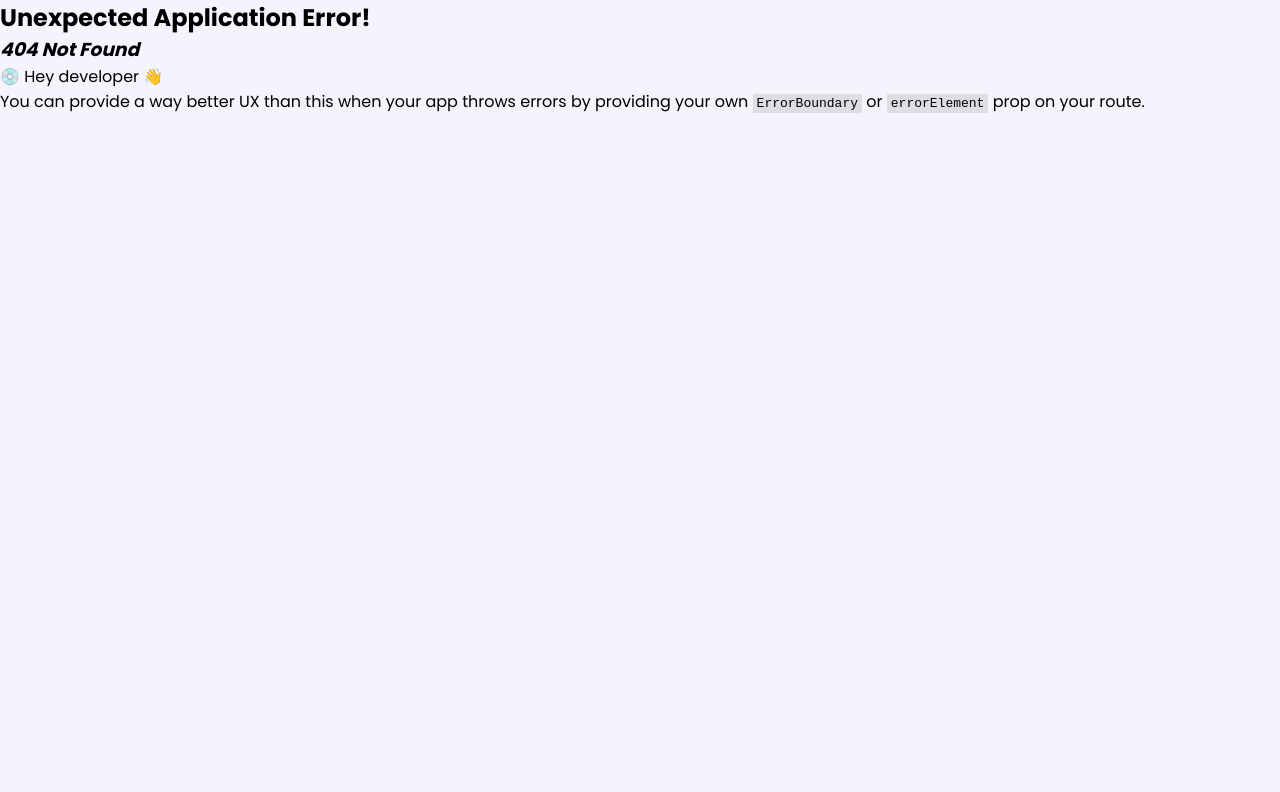
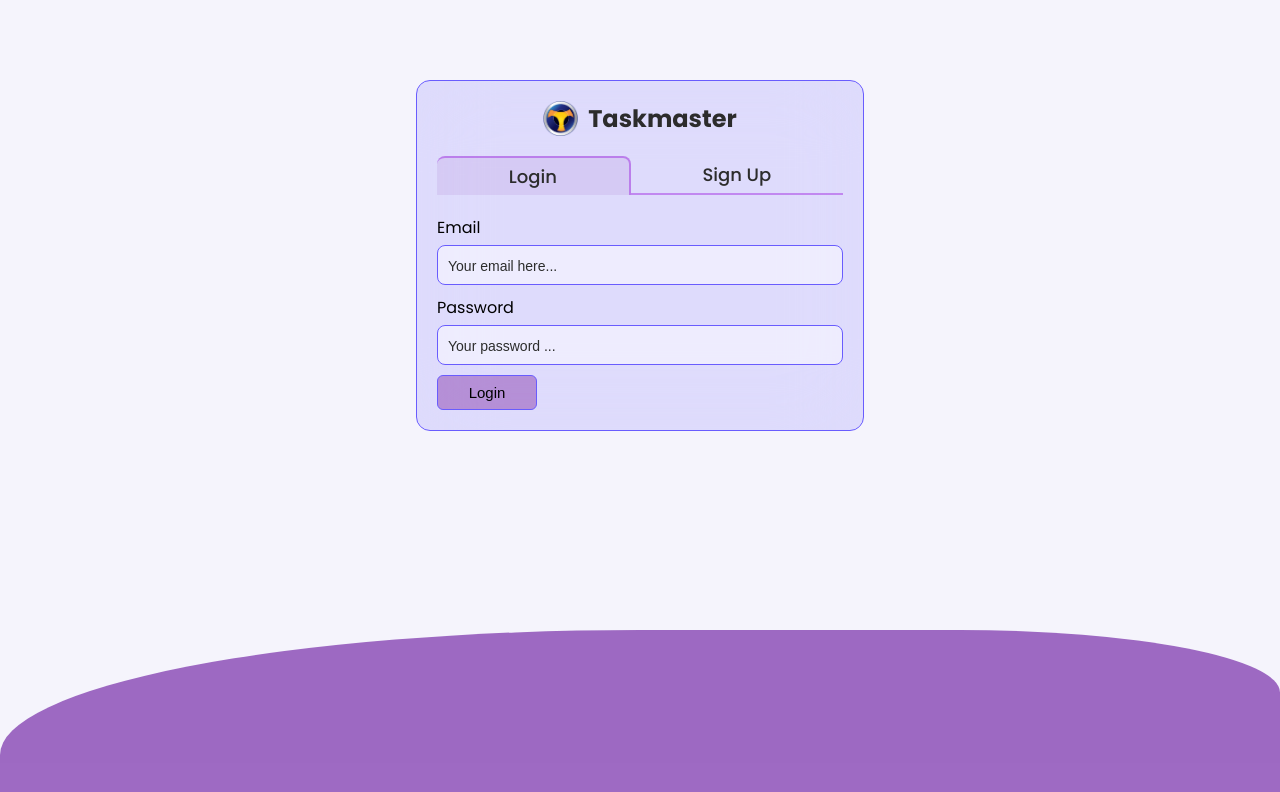
Before and after one commit to ZwSyntax/Task-Manager, a React (Vite) app in the folder client/: page /login in a window 1280 px wide. Before the commit this address had no page. Shown: the top 792 px of the page. Built offline with nearby package versions, Linux system fonts and the light colour scheme.

Commit message:
signup login page design done

```diff
--- a/client/src/App.jsx
+++ b/client/src/App.jsx
@@ -2,6 +2,7 @@ import "./App.css";
 import { createBrowserRouter, RouterProvider } from "react-router-dom";
 import Home from "./pages/Home.jsx";
 import Profile from "./pages/Profile.jsx";
+import Auth from "./pages/Auth.jsx";
 
 const router = createBrowserRouter([
   {
@@ -12,6 +13,10 @@ const router = createBrowserRouter([
     path: "/profile",
     element: <Profile />,
   },
+  {
+    path: "/login",
+    element: <Auth />,
+  },
 ]);
 
 function App() {
--- /dev/null
+++ b/client/src/components/Auth/Auth.module.css
@@ -0,0 +1,39 @@
+.auth-container-sub form {
+  display: flex;
+  flex-flow: column nowrap;
+  gap: 5px;
+  z-index: 2;
+}
+
+.auth-container-sub input {
+  width: 100%;
+  height: 40px;
+  padding-left: 10px;
+  border-radius: 8px;
+  border: 1px solid #695cfe;
+  margin-bottom: 5px;
+  color: #2c2c2c;
+  font-size: 15px;
+  background-color: rgba(255, 255, 255, 0.47);
+}
+
+.auth-container-sub input:focus {
+  outline: none;
+}
+
+.auth-container-sub input::placeholder {
+  color: #2c2c2c;
+  font-size: 14px;
+}
+
+.auth-container-sub button {
+  width: 100px;
+  padding: 8px;
+  font-size: 15px;
+  cursor: pointer;
+  font-weight: 500;
+  background-color: rgba(107, 6, 147, 0.36);
+  border-radius: 6px;
+  border: 1px solid #695cfe;
+  text-align: center;
+}
--- /dev/null
+++ b/client/src/components/Auth/Login.jsx
@@ -0,0 +1,22 @@
+import styles from "./Auth.module.css";
+
+const Login = () => {
+  return (
+    <div className={styles["auth-container-sub"]}>
+      <form>
+        <label htmlFor={"email"}>Email</label>
+        <input type={"text"} id={"email"} placeholder={"Your email here..."} />
+        <label htmlFor={"password"}>Password</label>
+        <input
+          type={"password"}
+          id={"password"}
+          placeholder={"Your password ..."}
+          name={"password"}
+        />
+        <button type="submit">Login</button>
+      </form>
+    </div>
+  );
+};
+
+export default Login;
--- /dev/null
+++ b/client/src/components/Auth/Signup.jsx
@@ -0,0 +1,36 @@
+import styles from "./Auth.module.css";
+
+const Signup = () => {
+  return (
+    <div className={styles["auth-container-sub"]}>
+      <form>
+        <label htmlFor={"name"}>Name</label>
+        <input
+          type={"text"}
+          name={"name"}
+          id={"name"}
+          placeholder={"Your name here..."}
+        />
+        <label htmlFor={"email"}>Email</label>
+        <input type={"text"} id={"email"} placeholder={"Your email here..."} />
+        <label htmlFor={"password"}>Password</label>
+        <input
+          type={"password"}
+          id={"password"}
+          placeholder={"Your password ..."}
+          name={"password"}
+        />
+        <label htmlFor={"confirm_password"}>Confirm Password</label>
+        <input
+          type={"text"}
+          id={"confirm_password"}
+          placeholder={"Your password Again ..."}
+          name={"confirm_password"}
+        />
+        <button type="submit">Sign Up</button>
+      </form>
+    </div>
+  );
+};
+
+export default Signup;
--- a/client/src/components/Header/Navbar.module.css
+++ b/client/src/components/Header/Navbar.module.css
@@ -58,13 +58,13 @@
   height: 36px;
   padding-left: 10px;
   border-radius: 18px;
-  border: 1px solid #4338c7;
+  border: 1px solid rgb(46, 33, 213);
   font-size: 15px;
   color: #313131;
   padding-right: 35px;
   transition: 0.4s ease-in-out;
-  background-color: #695cfe;
-  color: white;
+  background-color: rgba(105, 92, 254, 0.63);
+  color: #1f1f1f;
 }
 
 .show-search input {
@@ -72,7 +72,7 @@
 }
 
 .search input::placeholder {
-  color: #dcdcdc;
+  color: #212121;
 }
 
 .search input:focus {
@@ -120,17 +120,19 @@
   bottom: -165px;
   left: -142px;
   z-index: 4;
-  background-color: #d4d1fd;
+  background-color: rgba(212, 209, 253, 0.44);
   width: 200px;
   height: 150px;
   border-radius: 12px;
   border: 1px solid #4338c7;
   padding-inline: 5px;
+  backdrop-filter: blur(40px);
 }
 
 .profile {
   margin-top: 40px;
-  background-color: rgba(196, 120, 243, 0.18);
+  background-color: rgba(196, 120, 243, 0.41);
+  border: 1px solid #6b0693;
 }
 
 .profile,
@@ -144,11 +146,12 @@
 }
 
 .profile:hover {
-  background-color: rgba(196, 120, 243, 0.31);
+  background-color: rgba(196, 120, 243, 0.48);
 }
 
 .logout {
   background-color: rgba(255, 0, 0, 0.38);
+  border: 1px solid rgba(255, 0, 0, 0.38);
 }
 .logout:hover {
   background-color: rgba(255, 0, 0, 0.45);
--- /dev/null
+++ b/client/src/pages/Auth.jsx
@@ -0,0 +1,46 @@
+import Signup from "../components/Auth/Signup.jsx";
+import Login from "../components/Auth/Login.jsx";
+import styles from "./Auth.module.css";
+import { taskMasterLogo } from "../assets/index.js";
+import { useState } from "react";
+
+const Auth = () => {
+  const [isLogin, setIsLogin] = useState(true);
+
+  const authConditionHandler = (value) => {
+    setIsLogin(value);
+  };
+
+  return (
+    <div className={styles["auth-container"]}>
+      <div className={styles["auth-container-sub"]}>
+        <div className={styles["logo-section"]}>
+          <img src={taskMasterLogo} alt={"logo"} />
+          <h2>Taskmaster</h2>
+        </div>
+        <div
+          className={`${styles["auth-type"]} ${!isLogin ? styles["auth-signup"] : ""}`}
+        >
+          <div
+            onClick={() => authConditionHandler(true)}
+            className={styles["login"]}
+          >
+            <p>Login</p>
+          </div>
+
+          <div
+            onClick={() => authConditionHandler(false)}
+            className={styles["signup"]}
+          >
+            <p>Sign Up</p>
+          </div>
+        </div>
+
+        {isLogin && <Login />}
+        {!isLogin && <Signup />}
+      </div>
+      <div className={styles["auth-design"]}></div>
+    </div>
+  );
+};
+export default Auth;
--- /dev/null
+++ b/client/src/pages/Auth.module.css
@@ -0,0 +1,135 @@
+.auth-container {
+  width: 100%;
+  display: flex;
+  justify-content: center;
+  margin-top: 5rem;
+  position: relative;
+  height: 100dvh;
+}
+
+.auth-container-sub {
+  width: 25%;
+  display: flex;
+  flex-flow: column nowrap;
+  gap: 20px;
+  background-color: rgba(105, 92, 254, 0.16);
+  padding: 20px 20px;
+  border: 1px solid #695cfe;
+  border-radius: 14px;
+  backdrop-filter: blur(40px);
+  height: fit-content;
+}
+
+.auth-type {
+  display: flex;
+  justify-content: center;
+  align-items: center;
+}
+
+.login,
+.signup {
+  flex: 1 1 auto;
+  display: flex;
+  justify-content: center;
+  align-items: center;
+  font-size: 18px;
+  font-weight: 500;
+  color: #2c2c2c;
+  padding: 5px;
+  cursor: pointer;
+}
+
+.login {
+  background-color: rgba(107, 6, 147, 0.08);
+  border-top: 2px solid rgba(156, 30, 224, 0.44);
+  border-right: 2px solid rgba(156, 30, 224, 0.44);
+  border-top-left-radius: 8px;
+  border-top-right-radius: 8px;
+}
+
+.signup {
+  border-bottom: 2px solid rgba(156, 30, 224, 0.44);
+  border-top-left-radius: 8px;
+}
+
+.auth-signup .login {
+  background-color: transparent;
+  border-top: none;
+  border-right: none;
+  border-bottom: 2px solid rgba(156, 30, 224, 0.44);
+  border-top-left-radius: 0;
+  border-top-right-radius: 0;
+}
+
+.auth-signup .signup {
+  background-color: rgba(107, 6, 147, 0.08);
+  border-top: 2px solid rgba(156, 30, 224, 0.44);
+  border-left: 2px solid rgba(156, 30, 224, 0.44);
+  border-top-left-radius: 8px;
+  border-top-right-radius: 8px;
+  border-bottom: none;
+  border-right: none;
+  border-top-left-radius: 8px;
+}
+
+.logo-section {
+  display: flex;
+  justify-content: center;
+  align-items: center;
+  gap: 10px;
+  color: #2c2c2c;
+}
+
+.logo-section img {
+  width: 35px;
+  height: 35px;
+}
+
+.auth-design {
+  position: absolute;
+  background-color: rgba(111, 32, 164, 0.65);
+  width: 100%;
+  height: 300px;
+  z-index: -1;
+  bottom: 0;
+  border-top-left-radius: 50%;
+  border-top-right-radius: 25%;
+}
+
+@media (max-width: 1300px) {
+  .auth-container-sub {
+    width: 35%;
+  }
+
+  .auth-design {
+    height: 250px;
+  }
+}
+
+@media (max-width: 950px) {
+  .auth-container-sub {
+    width: 45%;
+  }
+
+  .auth-design {
+    height: 240px;
+  }
+}
+
+@media (max-width: 650px) {
+  .auth-container-sub {
+    width: 55%;
+  }
+}
+
+@media (max-width: 500px) {
+  .auth-container-sub {
+    width: 70%;
+  }
+}
+
+@media (max-width: 350px) {
+  .auth-container-sub {
+    width: 90%;
+  }
+}
```
